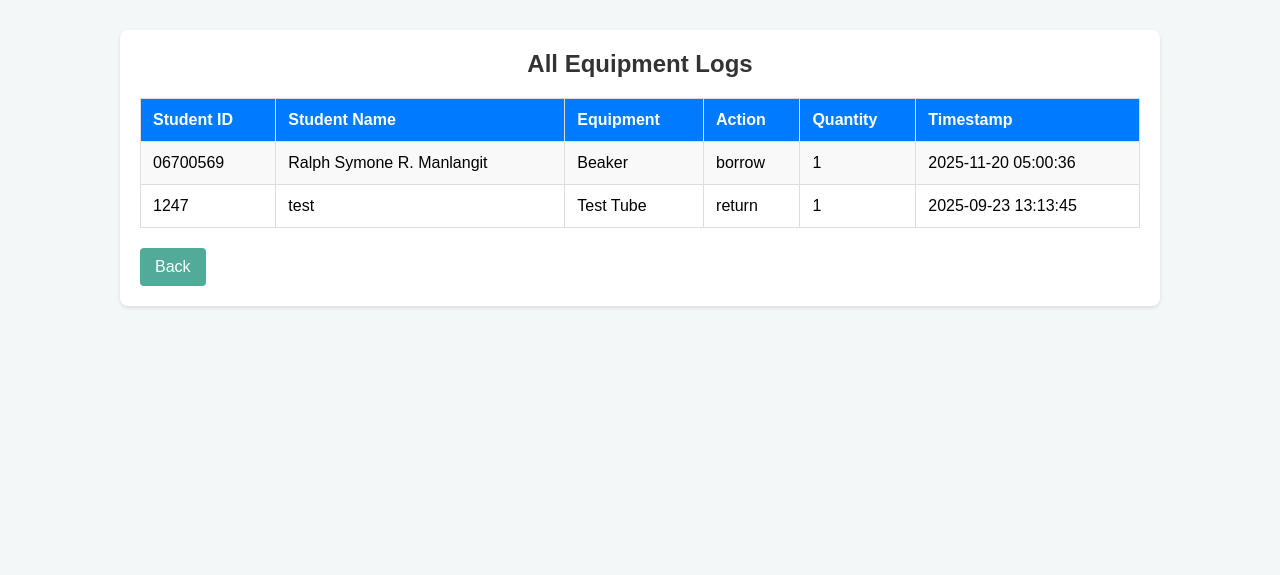
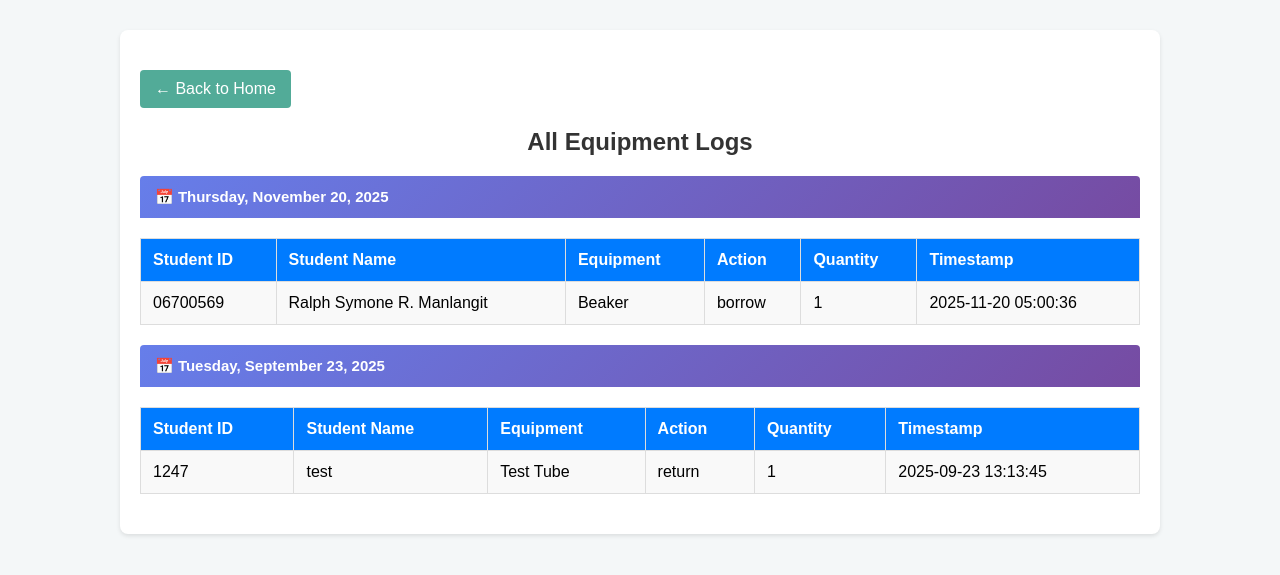
Before and after one commit to R-Beat/CapstonePT, a Flask app: page /history in a window 1280 px wide. Shown: the top 575 px of the page. Run offline with Flask 3, Linux system fonts and the light colour scheme; data comes from the database, SQL or seed files in the repository; both versions use the stored data as it was after the commit.

Commit message:
Improved the History tabs

```diff
--- a/CV-app/app.py
+++ b/CV-app/app.py
@@ -500,7 +500,11 @@ def inventory():
 
 @app.route('/records', methods=['GET', 'POST'])
 def records():
+    from datetime import datetime
+    from collections import OrderedDict
+
     logs = []
+    grouped_logs = OrderedDict()
     search_query = ''
     search_type = ''
 
@@ -534,7 +538,24 @@ def records():
             logs = c.fetchall()
             conn.close()
 
-    return render_template('records.html', logs=logs, search_query=search_query, search_type=search_type)
+            # Group logs by date
+            for log in logs:
+                # Extract date from timestamp (format: YYYY-MM-DD HH:MM:SS)
+                timestamp = log[5]
+                date_str = timestamp.split(' ')[0] if timestamp else 'Unknown'
+
+                # Parse date for display
+                try:
+                    date_obj = datetime.strptime(date_str, '%Y-%m-%d')
+                    date_display = date_obj.strftime('%A, %B %d, %Y')  # e.g., "Monday, January 15, 2024"
+                except:
+                    date_display = date_str
+
+                if date_display not in grouped_logs:
+                    grouped_logs[date_display] = []
+                grouped_logs[date_display].append(log)
+
+    return render_template('records.html', grouped_logs=grouped_logs, search_query=search_query, search_type=search_type)
 
 
 @app.route('/transaction_summary')
@@ -586,6 +607,9 @@ def transaction_summary():
 @app.route('/admin_logs', methods=['GET', 'POST'])
 def admin_logs():
     """Display transaction logs with filtering and sorting options."""
+    from datetime import datetime
+    from collections import OrderedDict
+
     try:
         conn = sqlite3.connect("database.db")
         c = conn.cursor()
@@ -631,6 +655,24 @@ def admin_logs():
         c.execute(query, params)
         logs = c.fetchall()
 
+        # Group logs by date
+        grouped_logs = OrderedDict()
+        for log in logs:
+            # Extract date from timestamp (format: YYYY-MM-DD HH:MM:SS)
+            timestamp = log[5]
+            date_str = timestamp.split(' ')[0] if timestamp else 'Unknown'
+
+            # Parse date for display
+            try:
+                date_obj = datetime.strptime(date_str, '%Y-%m-%d')
+                date_display = date_obj.strftime('%A, %B %d, %Y')  # e.g., "Monday, January 15, 2024"
+            except:
+                date_display = date_str
+
+            if date_display not in grouped_logs:
+                grouped_logs[date_display] = []
+            grouped_logs[date_display].append(log)
+
         # Get unique values for filter dropdowns
         c.execute("SELECT DISTINCT student_id FROM students ORDER BY student_id")
         all_students = [s[0] for s in c.fetchall()]
@@ -641,7 +683,7 @@ def admin_logs():
         conn.close()
 
         return render_template('admin_logs.html',
-                             logs=logs,
+                             grouped_logs=grouped_logs,
                              filters=filters,
                              students=all_students,
                              equipment=all_equipment)
@@ -663,7 +705,29 @@ def history():
     """)
     logs = c.fetchall()
     conn.close()
-    return render_template('history.html', logs=logs)
+
+    # Group logs by date
+    from datetime import datetime
+    from collections import OrderedDict
+    grouped_logs = OrderedDict()
+
+    for log in logs:
+        # Extract date from timestamp (format: YYYY-MM-DD HH:MM:SS)
+        timestamp = log[5]
+        date_str = timestamp.split(' ')[0] if timestamp else 'Unknown'
+
+        # Parse date for display
+        try:
+            date_obj = datetime.strptime(date_str, '%Y-%m-%d')
+            date_display = date_obj.strftime('%A, %B %d, %Y')  # e.g., "Monday, January 15, 2024"
+        except:
+            date_display = date_str
+
+        if date_display not in grouped_logs:
+            grouped_logs[date_display] = []
+        grouped_logs[date_display].append(log)
+
+    return render_template('history.html', grouped_logs=grouped_logs)
 
 @app.route('/registered_students')
 def registered_students():
--- a/CV-app/templates/history.html
+++ b/CV-app/templates/history.html
@@ -22,10 +22,23 @@
             color: #333;
             margin-top: 0;
         }
+        .date-header {
+            background: linear-gradient(135deg, #667eea 0%, #764ba2 100%);
+            color: white;
+            padding: 12px 15px;
+            margin-top: 20px;
+            margin-bottom: 0;
+            border-radius: 4px 4px 0 0;
+            font-weight: 600;
+            font-size: 15px;
+        }
+        .date-header:first-child {
+            margin-top: 0;
+        }
         table {
             width: 100%;
             border-collapse: collapse;
-            margin-top: 20px;
+            margin-bottom: 20px;
         }
         table th, table td {
             padding: 12px;
@@ -59,7 +72,12 @@
 </head>
 <body>
     <div class="container">
+        <a href="/" class="back-button" style="display: inline-block; margin-bottom: 20px;">← Back to Home</a>
         <h2>All Equipment Logs</h2>
+
+        {% if grouped_logs %}
+            {% for date, logs in grouped_logs.items() %}
+            <div class="date-header">📅 {{ date }}</div>
             <table>
                 <tr>
                     <th>Student ID</th>
@@ -80,7 +98,10 @@
                 </tr>
                 {% endfor %}
             </table>
-        <a href="/" class="back-button">Back</a>
+            {% endfor %}
+        {% else %}
+        <p style="text-align: center; color: #666; padding: 20px;">No records found.</p>
+        {% endif %}
     </div>
 </body>
 </html>
--- a/CV-app/templates/transaction_summary.html
+++ b/CV-app/templates/transaction_summary.html
@@ -199,7 +199,7 @@
 
         <div class="action-buttons">
             <a href="{{ url_for('borrow_return') }}" class="btn btn-primary">New Transaction</a>
-            <a href="{{ url_for('records') }}" class="btn btn-secondary">View History</a>
+            <a href="{{ url_for('history') }}" class="btn btn-secondary">View History</a>
         </div>
     </div>
 </body>
```
Also changed, not shown: CV-app/templates/admin_logs.html (+25 -4 lines), CV-app/templates/records.html (+24 -2 lines), database.db. Lines whose indentation alone changed are shown as unchanged.
